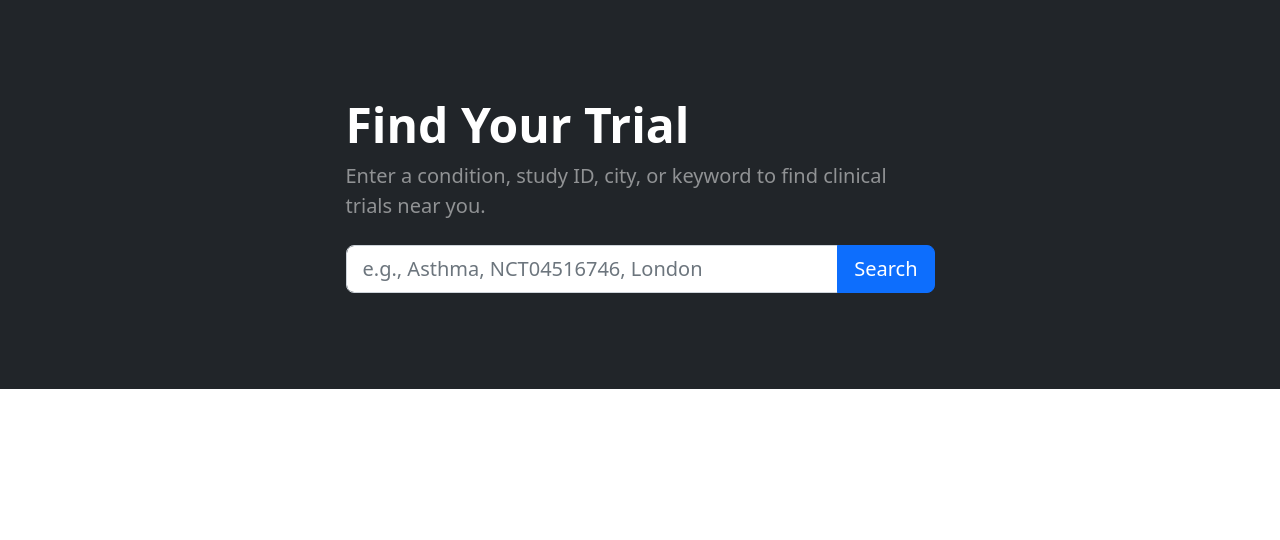
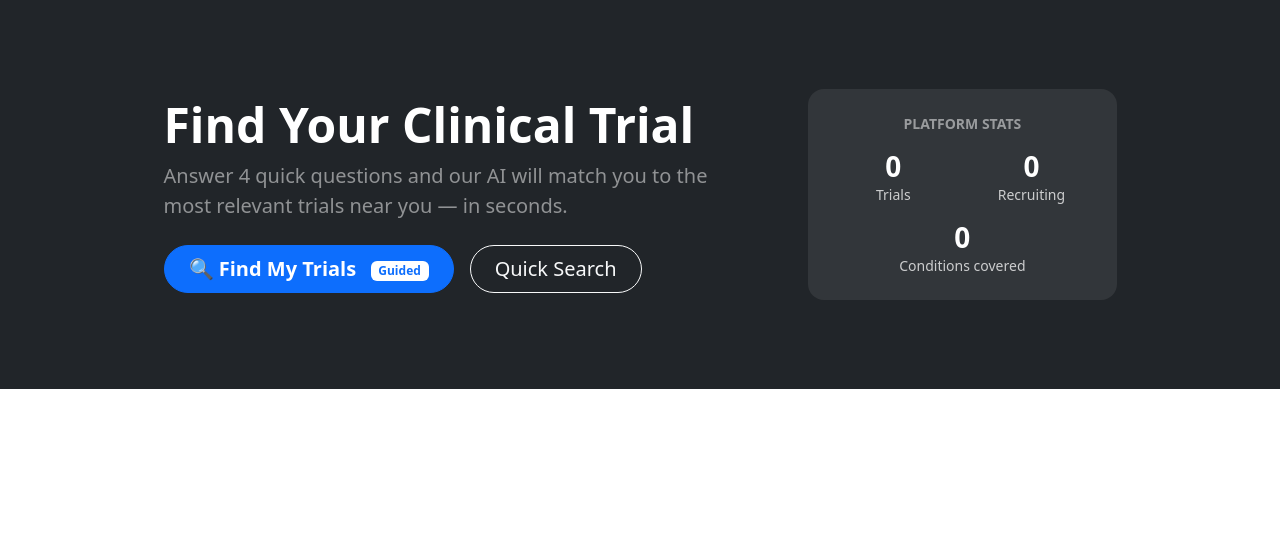
Before and after one commit to mnouira02/trialconnect, a Flask app: page / in a window 1280 px wide. Shown: the part 58-598 px from the top of the page. Run offline with Flask 3, Linux system fonts and the light colour scheme; data that the repository does not hold is empty; parts of the project's set-up code (start-up, migrations or seed data) failed here and were passed over; some libraries are stand-ins or nearby versions.

Commit message:
feat: hero CTA → guided onboarding wizard, trial cards link to detail page, live stats widget

```diff
--- a/trialconnect/templates/index.html
+++ b/trialconnect/templates/index.html
@@ -10,14 +10,57 @@
         <div class="row gx-5 align-items-center justify-content-center">
             <div class="col-lg-8 col-xl-7 col-xxl-6">
                 <div class="my-5 text-center text-xl-start">
-                    <h1 class="display-5 fw-bolder text-white mb-2">Find Your Trial</h1>
-                    <p class="lead fw-normal text-white-50 mb-4">Enter a condition, study ID, city, or keyword to find clinical trials near you.</p>
-                    <form method="GET" action="{{ url_for('index') }}">
-                        <div class="input-group input-group-lg">
-                            <input class="form-control" type="text" name="query" placeholder="e.g., Asthma, NCT04516746, London" value="{{ query or '' }}" />
-                            <button class="btn btn-primary" type="submit">Search</button>
+                    <h1 class="display-5 fw-bolder text-white mb-2">Find Your Clinical Trial</h1>
+                    <p class="lead fw-normal text-white-50 mb-4">
+                        Answer 4 quick questions and our AI will match you to the most relevant trials near you — in seconds.
+                    </p>
+
+                    <!-- PRIMARY CTA: guided wizard -->
+                    <div class="d-flex flex-column flex-sm-row gap-3 mb-4">
+                        <a href="{{ url_for('onboarding') }}" class="btn btn-primary btn-lg rounded-pill px-4 fw-semibold">
+                            🔍 Find My Trials &nbsp;<span class="badge bg-white text-primary ms-1" style="font-size:.75rem;">Guided</span>
+                        </a>
+                        <button class="btn btn-outline-light btn-lg rounded-pill px-4"
+                                type="button"
+                                data-bs-toggle="collapse"
+                                data-bs-target="#quickSearchCollapse"
+                                aria-expanded="false">
+                            Quick Search
+                        </button>
+                    </div>
+
+                    <!-- Quick search (collapsed by default, auto-expanded if ?query= present) -->
+                    <div class="collapse {% if query %}show{% endif %}" id="quickSearchCollapse">
+                        <form method="GET" action="{{ url_for('index') }}">
+                            <div class="input-group input-group-lg">
+                                <input class="form-control" type="text" name="query"
+                                       placeholder="e.g., Lung Cancer, NCT04516746, London"
+                                       value="{{ query or '' }}" />
+                                <button class="btn btn-primary" type="submit">Search</button>
+                            </div>
+                        </form>
+                    </div>
+                </div>
+            </div>
+
+            <!-- Live stats widget -->
+            <div class="col-lg-4 d-none d-lg-flex justify-content-end">
+                <div id="stats-widget" class="rounded-4 p-4 text-white text-center" style="background:rgba(255,255,255,.08);min-width:230px;">
+                    <div class="mb-3 opacity-50 small text-uppercase fw-semibold">Platform Stats</div>
+                    <div class="row g-3">
+                        <div class="col-6">
+                            <div class="h3 fw-bold mb-0" id="stat-trials">—</div>
+                            <div class="small opacity-75">Trials</div>
                         </div>
-                    </form>
+                        <div class="col-6">
+                            <div class="h3 fw-bold mb-0" id="stat-recruiting">—</div>
+                            <div class="small opacity-75">Recruiting</div>
+                        </div>
+                        <div class="col-12">
+                            <div class="h3 fw-bold mb-0" id="stat-conditions">—</div>
+                            <div class="small opacity-75">Conditions covered</div>
+                        </div>
+                    </div>
                 </div>
             </div>
         </div>
@@ -48,49 +91,43 @@
 {% endblock %}
 
 {% block scripts %}
+<!-- Load live stats on every page load -->
+<script>
+(async function loadStats() {
+    try {
+        const r = await fetch('/api/stats');
+        const d = await r.json();
+        const set = (id, val) => { const el = document.getElementById(id); if (el) el.textContent = val.toLocaleString(); };
+        set('stat-trials',      d.total_trials     || 0);
+        set('stat-recruiting',  d.recruiting        || 0);
+        set('stat-conditions',  d.conditions_covered|| 0);
+    } catch(e) {}
+})();
+</script>
+
 {% if query %}
 <style>
 .gemini-checking {
-    display: inline-flex;
-    align-items: center;
-    gap: 6px;
-    padding: 4px 10px;
-    border-radius: 50px;
-    background: rgba(66,133,244,0.08);
-    border: 1px solid rgba(66,133,244,0.25);
-    font-size: 0.78rem;
-    font-weight: 600;
-    color: #4285f4;
-    margin-bottom: 8px;
-    margin-right: 8px;
-    vertical-align: middle;
+    display: inline-flex; align-items: center; gap: 6px;
+    padding: 4px 10px; border-radius: 50px;
+    background: rgba(66,133,244,0.08); border: 1px solid rgba(66,133,244,0.25);
+    font-size: 0.78rem; font-weight: 600; color: #4285f4;
+    margin-bottom: 8px; margin-right: 8px; vertical-align: middle;
 }
-.gemini-checking .gemini-icon {
-    animation: gemini-spin 1.2s linear infinite;
-    width: 18px;
-    height: 18px;
-    flex-shrink: 0;
-}
+.gemini-checking .gemini-icon { animation: gemini-spin 1.2s linear infinite; width: 18px; height: 18px; flex-shrink: 0; }
 @keyframes gemini-spin {
-    0%   { transform: rotate(0deg);   opacity: 1;    }
-    25%  { transform: rotate(90deg);  opacity: 0.6;  }
-    50%  { transform: rotate(180deg); opacity: 1;    }
-    75%  { transform: rotate(270deg); opacity: 0.6;  }
-    100% { transform: rotate(360deg); opacity: 1;    }
+    0%   { transform: rotate(0deg);   opacity: 1;   }
+    25%  { transform: rotate(90deg);  opacity: 0.6; }
+    50%  { transform: rotate(180deg); opacity: 1;   }
+    75%  { transform: rotate(270deg); opacity: 0.6; }
+    100% { transform: rotate(360deg); opacity: 1;   }
 }
 .match-badge {
-    display: inline-flex;
-    align-items: center;
-    gap: 6px;
-    padding: 4px 10px;
-    border-radius: 50px;
-    font-size: 0.78rem;
-    font-weight: 600;
-    margin-bottom: 8px;
-    margin-right: 8px;
-    cursor: pointer;
-    position: relative;
-    transition: filter 0.15s;
+    display: inline-flex; align-items: center; gap: 6px;
+    padding: 4px 10px; border-radius: 50px;
+    font-size: 0.78rem; font-weight: 600;
+    margin-bottom: 8px; margin-right: 8px;
+    cursor: pointer; position: relative; transition: filter 0.15s;
 }
 .match-badge:hover { filter: brightness(0.92); }
 .match-badge.match    { background:#d1fae5; border:1px solid #10b981; color:#065f46; }
@@ -99,22 +136,12 @@
 .match-badge.unknown  { background:#f3f4f6; border:1px solid #9ca3af; color:#374151; }
 .match-badge .gemini-icon { width:16px; height:16px; flex-shrink:0; }
 .match-reason-box {
-    display: none;
-    position: absolute;
-    top: calc(100% + 6px);
-    left: 0;
-    z-index: 999;
-    background: #1e293b;
-    color: #f8fafc;
-    border-radius: 8px;
-    padding: 10px 14px;
-    font-size: 0.8rem;
-    font-weight: 400;
-    line-height: 1.5;
-    max-width: 340px;
-    min-width: 200px;
-    box-shadow: 0 8px 24px rgba(0,0,0,0.25);
-    white-space: normal;
+    display: none; position: absolute; top: calc(100% + 6px); left: 0;
+    z-index: 999; background: #1e293b; color: #f8fafc;
+    border-radius: 8px; padding: 10px 14px;
+    font-size: 0.8rem; font-weight: 400; line-height: 1.5;
+    max-width: 340px; min-width: 200px;
+    box-shadow: 0 8px 24px rgba(0,0,0,0.25); white-space: normal;
 }
 .match-badge:hover .match-reason-box,
 .match-badge:focus .match-reason-box { display: block; }
@@ -313,6 +340,8 @@
                        <span class="h4 d-block mb-0">${Math.round(study.closest_distance_km)}</span>
                        <span class="text-muted small">km</span>
                    </div>` : '';
+
+            // Trial title links to detail page (not external CT.gov)
             html += `
             <div class="col-12 mb-4">
               <div class="${cardClasses}">
@@ -320,7 +349,7 @@
                   <div class="flex-grow-1">
                     ${matchBadgeHTML}${promotedBadgeHTML}${statusBadgeHTML}
                     <a class="text-decoration-none link-dark stretched-link"
-                       href="https://clinicaltrials.gov/study/${study.nctId}" target="_blank">
+                       href="/trial/${study.nctId}">
                       <h5 class="card-title mb-3">${study.title}</h5>
                     </a>
                     <p class="card-text mb-0"><strong>Conditions:</strong> ${study.conditions}</p>
@@ -348,7 +377,6 @@
 
         studies.forEach(study => {
             (study.locations || []).forEach(location => {
-                // Robust extraction: handle geoPoint object, flat lat/lon, or missing coords
                 let lat, lon;
                 if (location.geoPoint && location.geoPoint.lat != null && location.geoPoint.lon != null) {
                     lat = parseFloat(location.geoPoint.lat);
@@ -356,58 +384,32 @@
                 } else if (location.lat != null && location.lon != null) {
                     lat = parseFloat(location.lat);
                     lon = parseFloat(location.lon);
-                } else {
-                    return; // skip location with no coords
-                }
+                } else { return; }
                 if (isNaN(lat) || isNaN(lon)) return;
                 if (haversine(centerLat, centerLon, lat, lon) > searchRadiusKM) return;
-
                 const key = `${lat},${lon}`;
                 if (!locationsMap[key]) {
-                    locationsMap[key] = {
-                        position: { lat, lng: lon },
-                        facility: location.facility || 'N/A',
-                        studies: []
-                    };
+                    locationsMap[key] = { position: { lat, lng: lon }, facility: location.facility || 'N/A', studies: [] };
                 }
-                locationsMap[key].studies.push({
-                    title: study.title,
-                    nctId: study.nctId,
-                    status: (study.status || '').replace(/_/g, ' ')
-                });
+                locationsMap[key].studies.push({ title: study.title, nctId: study.nctId, status: (study.status || '').replace(/_/g, ' ') });
             });
         });
 
         Object.values(locationsMap).forEach(locGroup => {
             locGroup.studies.sort((a,b) => a.title.localeCompare(b.title));
-            let markerIcon = {
-                path: google.maps.SymbolPath.CIRCLE,
-                scale: 7,
-                fillColor: "#42a5f5",
-                fillOpacity: 1,
-                strokeColor: "white",
-                strokeWeight: 1.5
-            };
-            if (locGroup.studies.length > 1) {
-                markerIcon.scale = 10;
-                markerIcon.fillColor = "#0D47A1";
-            }
-            const marker = new google.maps.Marker({
-                position: locGroup.position, map, icon: markerIcon
-            });
+            let markerIcon = { path: google.maps.SymbolPath.CIRCLE, scale: 7, fillColor: "#42a5f5", fillOpacity: 1, strokeColor: "white", strokeWeight: 1.5 };
+            if (locGroup.studies.length > 1) { markerIcon.scale = 10; markerIcon.fillColor = "#0D47A1"; }
+            const marker = new google.maps.Marker({ position: locGroup.position, map, icon: markerIcon });
             markerList.push(marker);
             if (locGroup.studies.length > 1) {
-                marker.setLabel({
-                    text: locGroup.studies.length.toString(),
-                    color: "white", fontWeight: "bold", fontSize: "11px"
-                });
+                marker.setLabel({ text: locGroup.studies.length.toString(), color: "white", fontWeight: "bold", fontSize: "11px" });
             }
             marker.addListener('click', () => {
-                let c = `<div style="min-width:320px;max-height:240px;overflow-y:auto;padding:0;color:#212529;font-family:-apple-system,BlinkMacSystemFont,'Segoe UI',Roboto,sans-serif;">`;
-                c += `<div style="padding:1rem;background:#f7f7f7;border-bottom:1px solid #dee2e6;"><h6 style="font-weight:700;margin:0;font-size:1.1rem;">${locGroup.facility}</h6><span style="font-size:.9rem;color:#6c757d;">${locGroup.studies.length} trial(s) at this location</span></div><div style="padding:1rem;">`;
+                let c = `<div style="min-width:320px;max-height:240px;overflow-y:auto;padding:0;color:#212529;">`;
+                c += `<div style="padding:1rem;background:#f7f7f7;border-bottom:1px solid #dee2e6;"><h6 style="font-weight:700;margin:0;">${locGroup.facility}</h6><span style="font-size:.9rem;color:#6c757d;">${locGroup.studies.length} trial(s)</span></div><div style="padding:1rem;">`;
                 locGroup.studies.forEach((study, i) => {
                     const border = i < locGroup.studies.length-1 ? 'border-bottom:1px solid #eee;' : '';
-                    c += `<div style="margin-bottom:1rem;padding-bottom:1rem;${border}"><a href="https://clinicaltrials.gov/study/${study.nctId}" target="_blank" style="font-size:1rem;font-weight:600;color:#212529;text-decoration:none;">${study.title}</a><br><span style="font-size:.85rem;color:#6c757d;">NCT ID: ${study.nctId}</span></div>`;
+                    c += `<div style="margin-bottom:1rem;padding-bottom:1rem;${border}"><a href="/trial/${study.nctId}" style="font-size:1rem;font-weight:600;color:#212529;text-decoration:none;">${study.title}</a><br><span style="font-size:.85rem;color:#6c757d;">NCT ID: ${study.nctId}</span></div>`;
                 });
                 c += `</div></div>`;
                 infoWindow.setContent(c);
@@ -417,12 +419,8 @@
         });
 
         if (isInitialLoad) {
-            if (bounds.getNorthEast().equals(bounds.getSouthWest())) {
-                map.setCenter(bounds.getCenter());
-                map.setZoom(11);
-            } else {
-                map.fitBounds(bounds);
-            }
+            if (bounds.getNorthEast().equals(bounds.getSouthWest())) { map.setCenter(bounds.getCenter()); map.setZoom(11); }
+            else { map.fitBounds(bounds); }
         }
     }
 
@@ -431,14 +429,12 @@
         map = new google.maps.Map(document.getElementById('map'), {
             center: { lat: centerLat, lng: centerLon }, zoom: defaultZoom, styles: mapStyle,
             gestureHandling: "cooperative", zoomControl: true, mapTypeControl: false,
-            scaleControl: false, streetViewControl: false, rotateControl: false,
-            fullscreenControl: false,
+            scaleControl: false, streetViewControl: false, rotateControl: false, fullscreenControl: false,
             zoomControlOptions: { position: google.maps.ControlPosition.RIGHT_BOTTOM }
         });
         infoWindow = new google.maps.InfoWindow();
         new google.maps.Marker({
-            position: { lat: centerLat, lng: centerLon }, map,
-            title: "Your Location",
+            position: { lat: centerLat, lng: centerLon }, map, title: "Your Location",
             icon: { path: google.maps.SymbolPath.CIRCLE, scale: 8, fillColor: "white", fillOpacity: 1, strokeColor: "#4285F4", strokeWeight: 2 }
         });
         const searchAreaButton = document.createElement("button");
```
